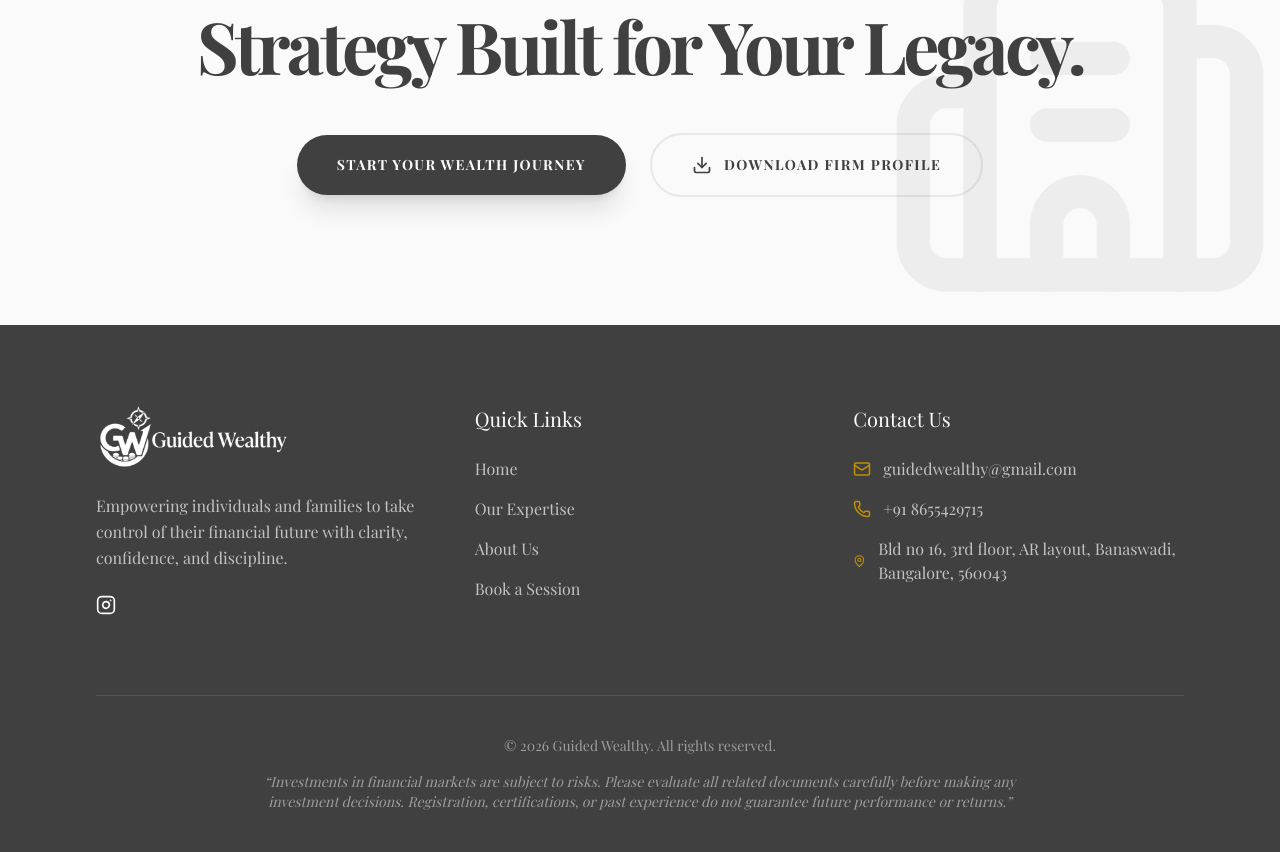
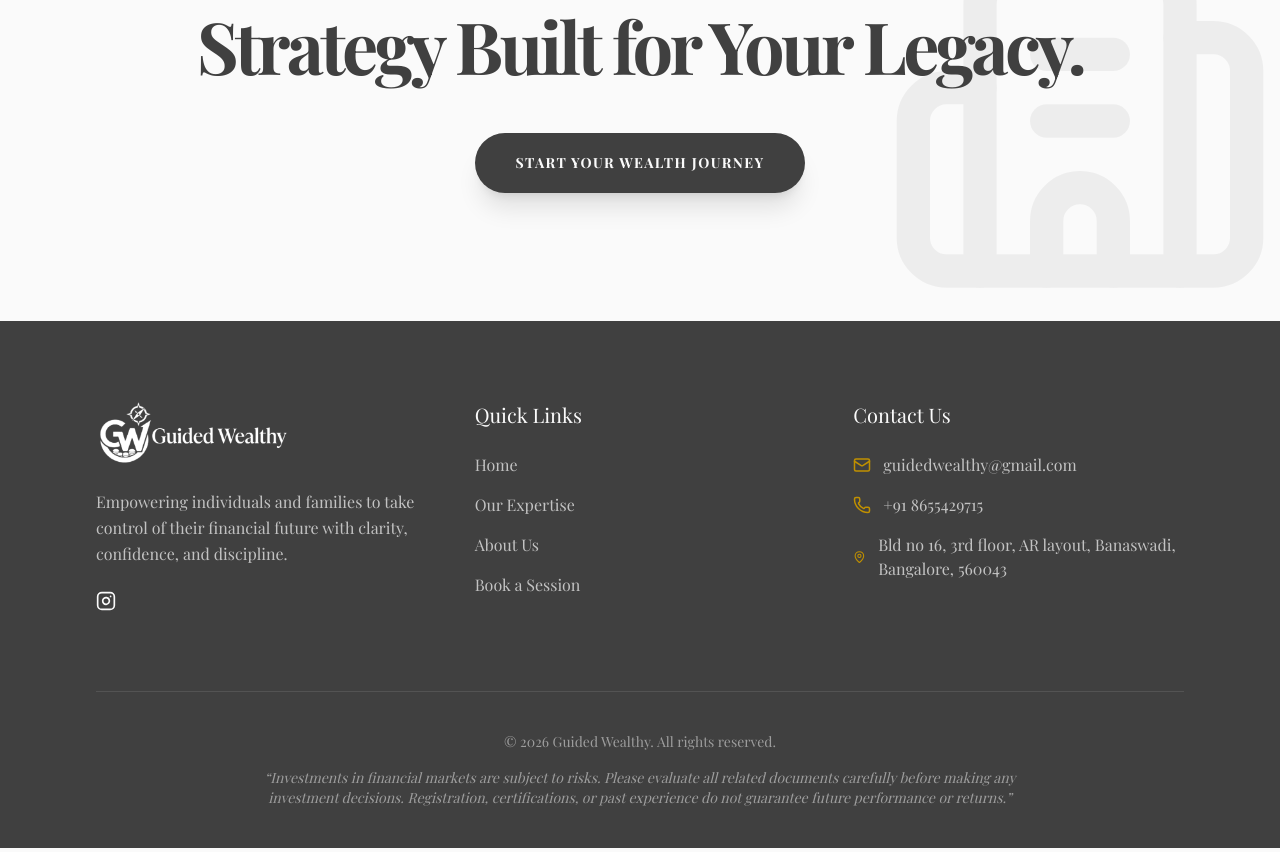
Before and after one commit to Sanju0845/Guided-wealth, a React (Vite) app: page /services in a window 1280 px wide. Shown: the part 3920-4772 px from the top of the page. Built offline with nearby package versions, Linux system fonts and the light colour scheme.

Commit message:
Remove Download Firm Profile button from Services page

```diff
--- a/src/pages/About.tsx
+++ b/src/pages/About.tsx
@@ -48,7 +48,7 @@ export default function About() {
         <div className="max-w-4xl mx-auto space-y-8">
           <div className="flex flex-col md:flex-row items-center gap-6 md:gap-8">
             <img
-              src="https://upload.wikimedia.org/wikipedia/en/thumb/8/8d/XIMB_logo.svg/1200px-XIMB_logo.svg.png"
+              src="H:\Project-CLIENTS\Client-guided-wealthy\public\assets\ximb.png"
               alt="XIMB Alumni"
               className="h-16 w-auto"
             />
--- a/src/pages/Services.tsx
+++ b/src/pages/Services.tsx
@@ -1,7 +1,7 @@
 import React from 'react';
 import { motion } from 'motion/react';
 import { SERVICES, PRICING_PLANS } from '../constants';
-import { Check, ArrowRight, Building2, Download } from 'lucide-react';
+import { Check, ArrowRight, Building2 } from 'lucide-react';
 import { Link } from 'react-router-dom';
 
 export default function Services() {
@@ -117,10 +117,6 @@ export default function Services() {
             >
               Start Your Wealth Journey
             </Link>
-            <button className="flex items-center gap-3 text-primary font-bold uppercase tracking-widest text-sm hover:text-accent transition-all group border-2 border-primary/10 px-10 py-5 rounded-full w-full md:w-auto justify-center">
-              <Download size={20} className="group-hover:translate-y-1 transition-transform" />
-              Download Firm Profile
-            </button>
           </div>
         </div>
       </section>
```
Also changed, not shown: public/assets/xim-logo.png (deleted).
